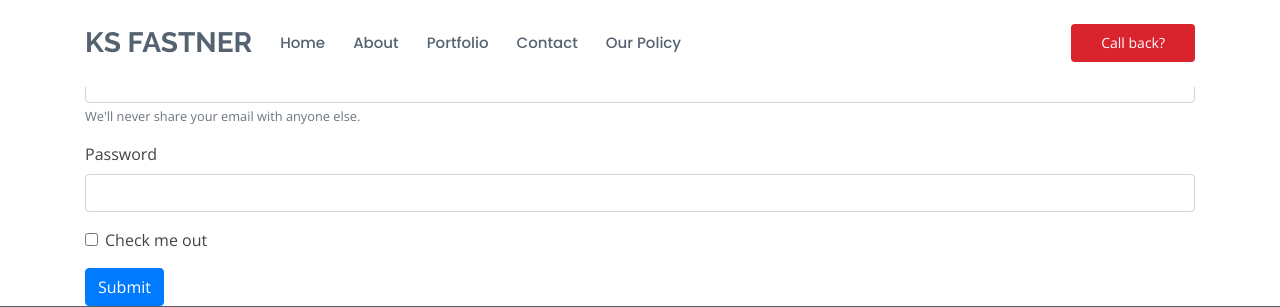
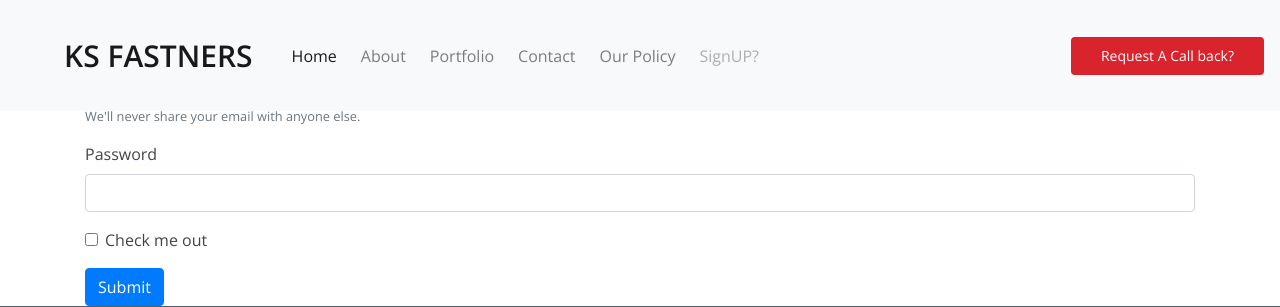
Before and after one commit to ImLordImpaler/KS_MAINTAIN_1, a Django app: template basic/templates/basic/login.html in a window 1280 px wide. Shown: the top 307 px of the page. Run offline with Django 3.2, Linux system fonts and the light colour scheme; the template is opened without the code that fills it, so the values that code supplies are empty; some libraries are stand-ins or nearby versions.

Commit message:
Navbar edit

```diff
--- a/basic/templates/basic/header.html
+++ b/basic/templates/basic/header.html
@@ -1,31 +1,56 @@
-<header id="header" class="fixed-top ">
-    <div class="container d-flex align-items-center">
-
-      <h1 class="logo"><a href="{% url 'home'%}">KS Fastner</a></h1>
-      <!-- Uncomment below if you prefer to use an image logo -->
-      <!-- <a href="index.html" class="logo"><img src="assets/img/logo.png" alt="" class="img-fluid"></a>-->
-
-      <nav class="nav-menu d-none d-lg-block">
-
-        <ul>
-          <li class=""><a href="{% url 'home'%}">Home</a></li>
-
-          <li class=""><a href="{%url 'about'%}">About</a>
-
-          </li>
 
 
-          <li><a href="#portfolio">Portfolio</a></li>
-          <li><a href="#footer">Contact</a></li>
-          <li><a href="{% url 'policy' %}">Our Policy</a></li>
+<header id="header" class="fixed-top ">
 
 
 
-        </ul>
+        <nav class="navbar navbar-expand-lg navbar-light bg-light">
+        <a class="navbar-brand mainHeading ml-5" href="#">KS FASTNERS</a>
+        <button class="navbar-toggler" type="button" data-toggle="collapse" data-target="#navbarSupportedContent" aria-controls="navbarSupportedContent" aria-expanded="false" aria-label="Toggle navigation">
+          <span class="navbar-toggler-icon"></span>
+        </button>
 
-      </nav><!-- .nav-menu -->
+        <div class="collapse navbar-collapse" id="navbarSupportedContent">
 
-      <a href="https://docs.google.com/forms/d/e/1FAIpQLSc52v_Kr_PP4k513ikku6PifFoGwxhLEfHyCaujqYu1Z1TC9g/viewform?embedded=true" class="get-started-btn ml-auto">Call back?</a>
+        <div class='container d-flex '>
+          <ul class="navbar-nav mr-auto">
+            <li class="nav-item active">
+              <a class="nav-link" href="{% url 'home'%}">Home </a>
+            </li>
+            <li class="nav-item pl-2">
+              <a class="nav-link" href="{%url 'about'%}">About </a>
+            </li>
+            <li class='nav-item pl-2'>
+              <a class='nav-link' href="#portfolio">Portfolio </a>
+            </li>
+            <li class='nav-item pl-2'>
+              <a class='nav-link' href="#footer">Contact</a>
+            </li>
+            <li class='nav-item pl-2'>
+              <a class='nav-link' href="{% url 'policy' %}">Our Policy</a>
+            </li>
+            <li class="nav-item pl-2">
+              <a class="nav-link disabled" href="#">SignUP?</a>
+            </li>
 
-    </div>
-  </header><!-- End Header -->
+          </ul>
+        </div>
+        <br>
+         <a href="https://docs.google.com/forms/d/e/1FAIpQLSc52v_Kr_PP4k513ikku6PifFoGwxhLEfHyCaujqYu1Z1TC9g/viewform?embedded=true" class="get-started-btn ml-auto">Request A Call back?</a>
+
+        </div>
+
+      </nav>
+
+  </header>
+
+  <style>
+
+    .mainHeading{
+      font-size: 30px;
+      font-weight: 600;
+    }
+    #header{
+      background-color: #F8F9FA;
+    }
+  </style>
--- a/basic/templates/basic/hero.html
+++ b/basic/templates/basic/hero.html
@@ -11,7 +11,7 @@
            <div class="carousel-container">
             <div class="container">
               <h2 class="animate__animated animate__fadeInDown">Welcome to <span>KS FASTNERS</span></h2>
-              <p class="animate__animated animate__fadeInUp">Making Commitments. Since The Beginning</p>
+              <p class="animate__animated animate__fadeInUp">Meeting Commitments. Since The Beginning</p>
               <a href="#about" class="btn-get-started animate__animated animate__fadeInUp scrollto">Read More</a>
             </div>
           </div>
@@ -22,7 +22,7 @@
            <div class="carousel-container">
             <div class="container">
               <h2 class="animate__animated animate__fadeInDown">Welcome to <span>KS FASTNERS</span></h2>
-              <p class="animate__animated animate__fadeInUp">Making Commitments. Since The Beginning</p>
+              <p class="animate__animated animate__fadeInUp">Meeting Commitments. Since The Beginning</p>
               <a href="#about" class="btn-get-started animate__animated animate__fadeInUp scrollto">Read More</a>
             </div>
           </div>
@@ -33,7 +33,7 @@
        <div class="carousel-container">
             <div class="container">
               <h2 class="animate__animated animate__fadeInDown">Welcome to <span>KS FASTNERS</span></h2>
-              <p class="animate__animated animate__fadeInUp">Making Commitments. Since The Beginning</p>
+              <p class="animate__animated animate__fadeInUp">Meeting Commitments. Since The Beginning</p>
               <a href="#about" class="btn-get-started animate__animated animate__fadeInUp scrollto">Read More</a>
             </div>
           </div>
--- a/basic/templates/basic/portfolio.html
+++ b/basic/templates/basic/portfolio.html
@@ -8,8 +8,9 @@
         </div>
 
 
+<a href="{% url 'port'%}" class='btn btn-outline-dark mb-3' >View More</a>
+        <div class="row portfolio-container">
 
-        <div class="row portfolio-container">
       {% for i in obj %}
 
           <div class="col-lg-4 col-md-6 portfolio-item filter-app">
@@ -32,7 +33,7 @@
               width: 100%;
             }
           </style>
-          </div><a href="{% url 'port'%}" class='btn btn-outline-dark' >View More</a>
+          </div><a class='btn btn-outline-dark' href="{% url 'port' %}" >View More?</a>
 
 
       </div>
--- a/basic/templates/basic/services.html
+++ b/basic/templates/basic/services.html
@@ -6,7 +6,7 @@
           <h2>Service</h2>
           <p>The Services We Offer</p>
         </div>
-
+<a class='btn btn-outline-dark' href="{% url 'port' %}" >View More?</a>
         <div class="row">
         {% for i in obj %}
             <div class="col-md-6 mt-4 mt-md-0">
```
Also changed, not shown: basic/temp.txt (+19 -14 lines).
